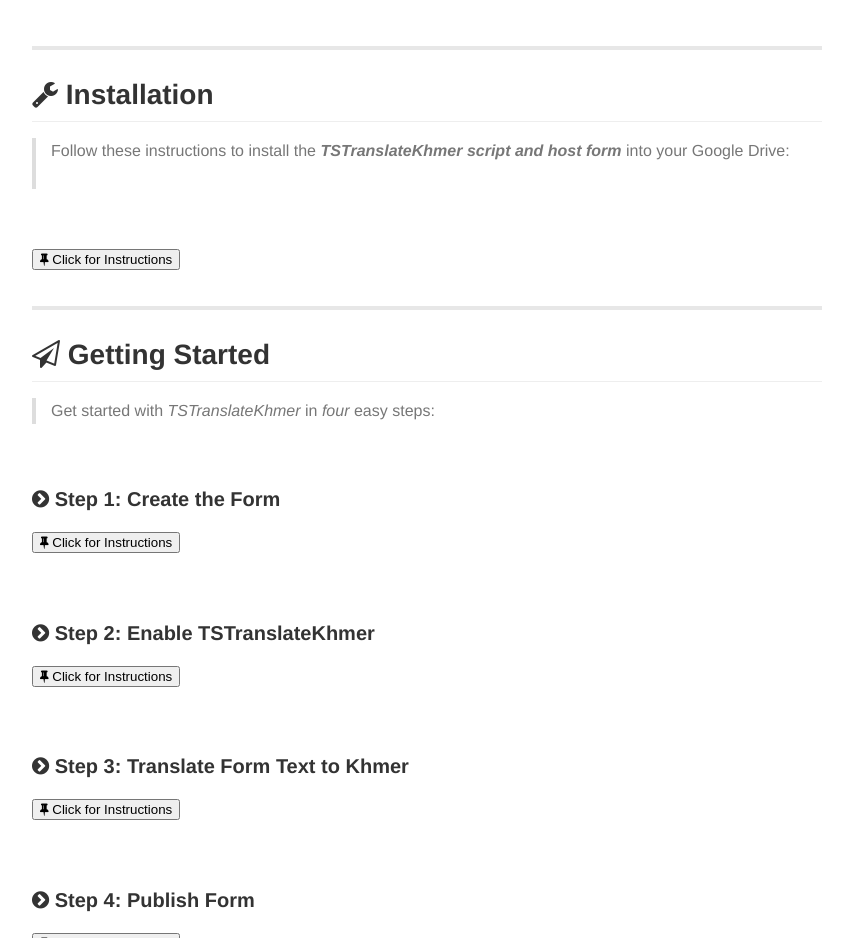
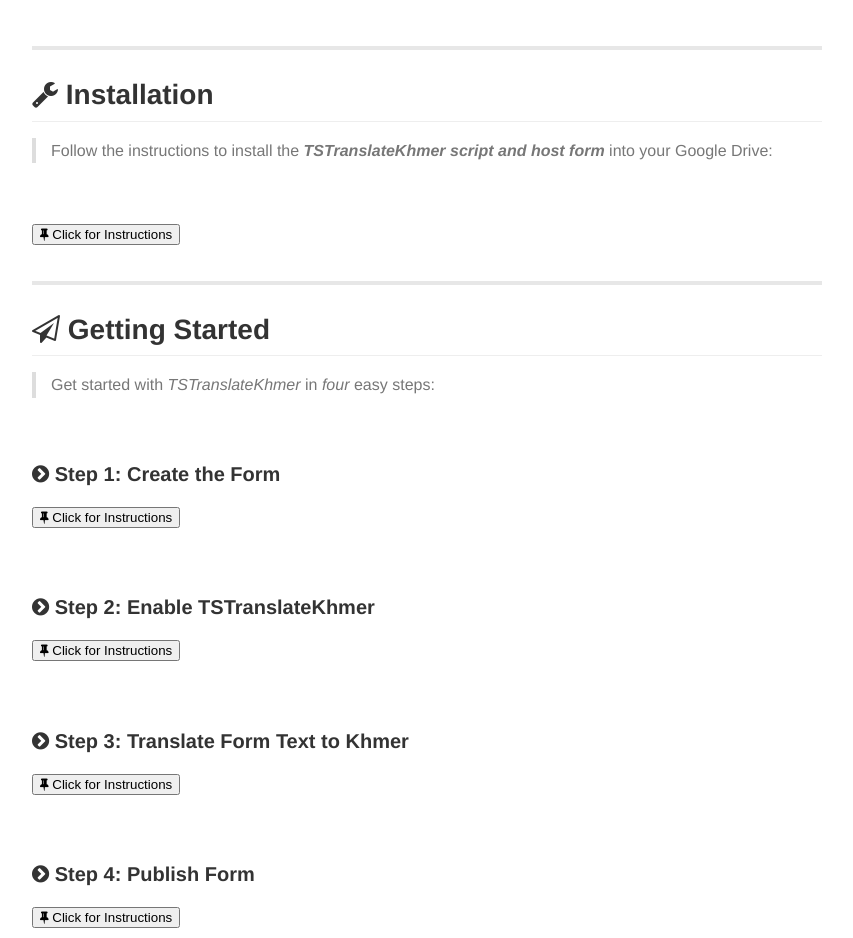
Before and after one commit to techstreams/TSTranslateKhmer, a plain HTML site: page index.html in a window 1280 px wide. Shown: the part 1860-2798 px from the top of the page, without its empty margins (213-1066 px from the left). Drawn offline with nearby package versions, Linux system fonts and the light colour scheme.

Commit message:
Update index.html

```diff
--- a/index.html
+++ b/index.html
@@ -47,8 +47,7 @@
 <p><a id="install" name="install" href="#"></a></p>
 <h2><i class="fa fa-wrench"></i> Installation</h2>
 <blockquote>
-<p>Follow these instructions to install the <strong><em>TSTranslateKhmer script and host form</em></strong> into your Google Drive:<br>
-<br></p>
+<p>Follow the instructions to install the <strong><em>TSTranslateKhmer script and host form</em></strong> into your Google Drive:<br></p>
 </blockquote>
 <p><br></p>
 <button><i class="fa fa-thumb-tack"></i> Click for Instructions</button>
```
